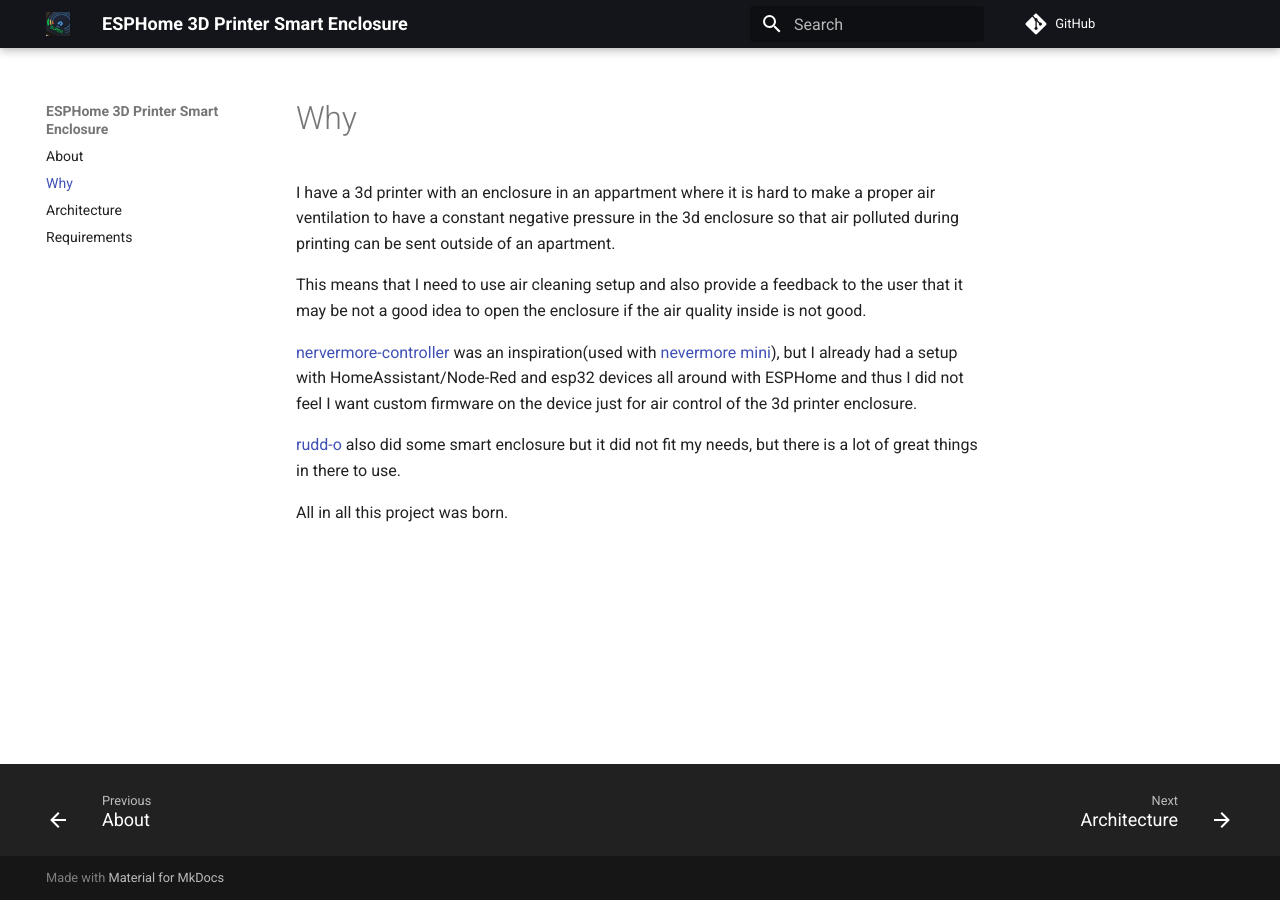
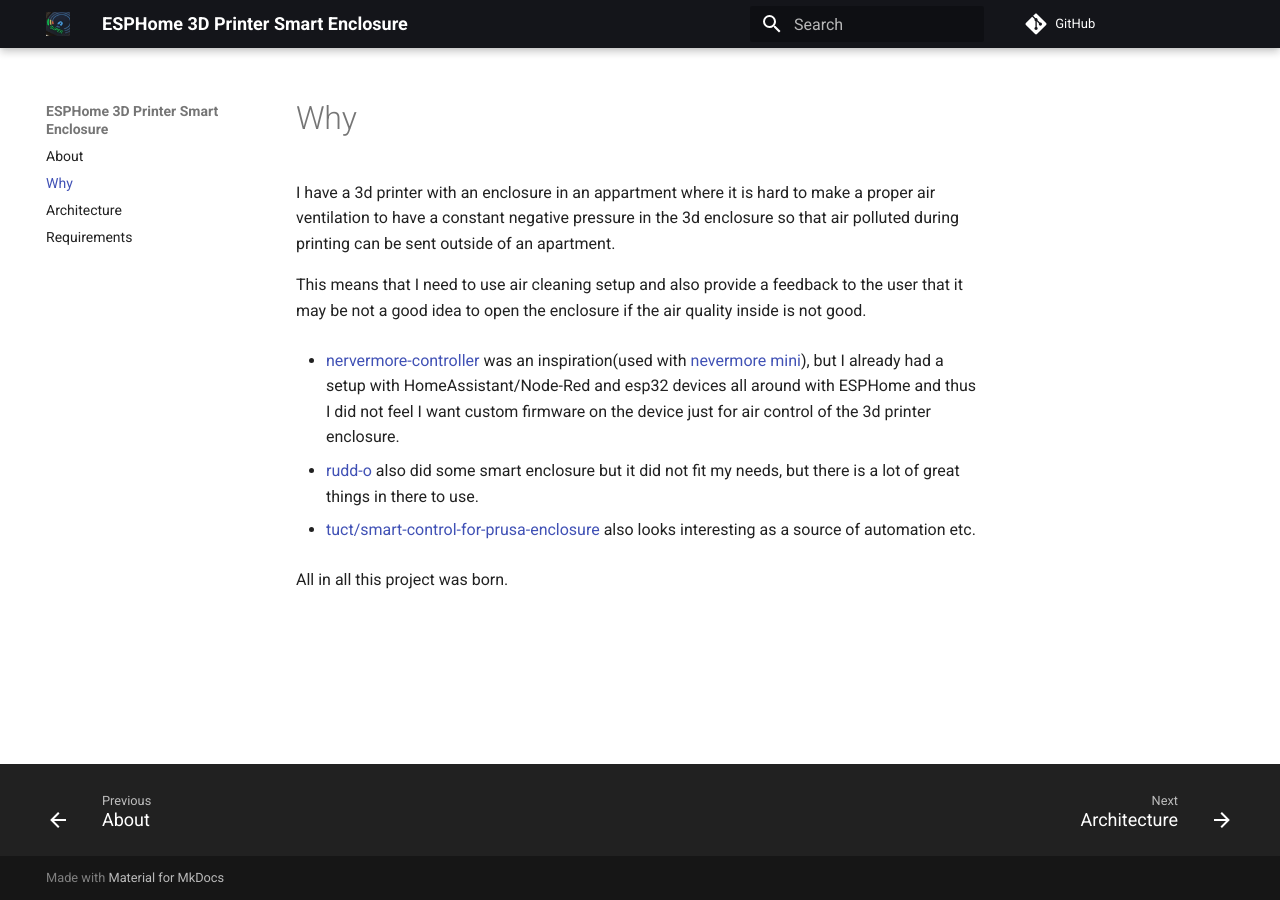
Before and after one commit to nvtkaszpir/esphome-3d-printer-smart-enclosure, an MkDocs documentation site: the page built from docs/why.md, in a window 1280 px wide. Built offline with MkDocs 1.6.1 and Material for MkDocs 9.7.7, drawn with Linux system fonts in a browser that asks for light colours; comment, search, counter and statistics services are not loaded.

Commit message:
Minor updates of the doc refs

```diff
--- a/docs/why.md
+++ b/docs/why.md
@@ -8,14 +8,17 @@ This means that I need to use air cleaning setup and also provide a feedback to
 the user that it may be not a good idea to open the enclosure if the air quality
 inside is not good.
 
-[nervermore-controller](https://github.com/SanaaHamel/nevermore-controller)
+- [nervermore-controller](https://github.com/SanaaHamel/nevermore-controller)
 was an inspiration(used with [nevermore mini](https://github.com/nevermore3d/Nevermore_Mini)),
 but I already had a setup with HomeAssistant/Node-Red and
 esp32 devices all around with ESPHome and thus I did not feel I want custom firmware
 on the device just for air control of the 3d printer enclosure.
 
-[rudd-o](https://rudd-o.com/linux-and-free-software/making-a-smart-enclosure-for-the-original-prusa-mk4)
+- [rudd-o](https://rudd-o.com/linux-and-free-software/making-a-smart-enclosure-for-the-original-prusa-mk4)
 also did some smart enclosure but it did not fit my needs, but there is a lot of
 great things in there to use.
 
+- [tuct/smart-control-for-prusa-enclosure](https://github.com/tuct/smart-control-for-prusa-enclosure/)
+also looks interesting as a source of automation etc.
+
 All in all this project was born.
```
Also changed, not shown: docs/index.md (+7 -5 lines).
